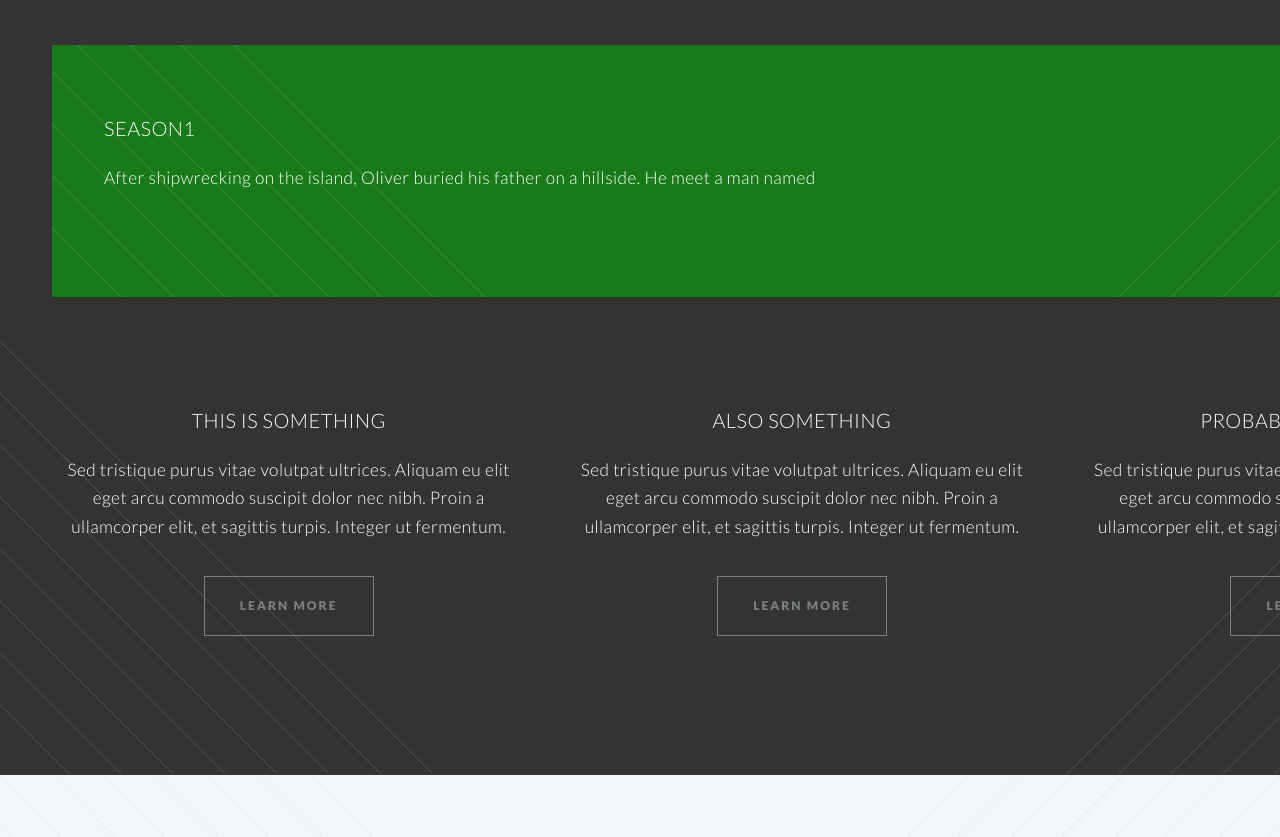
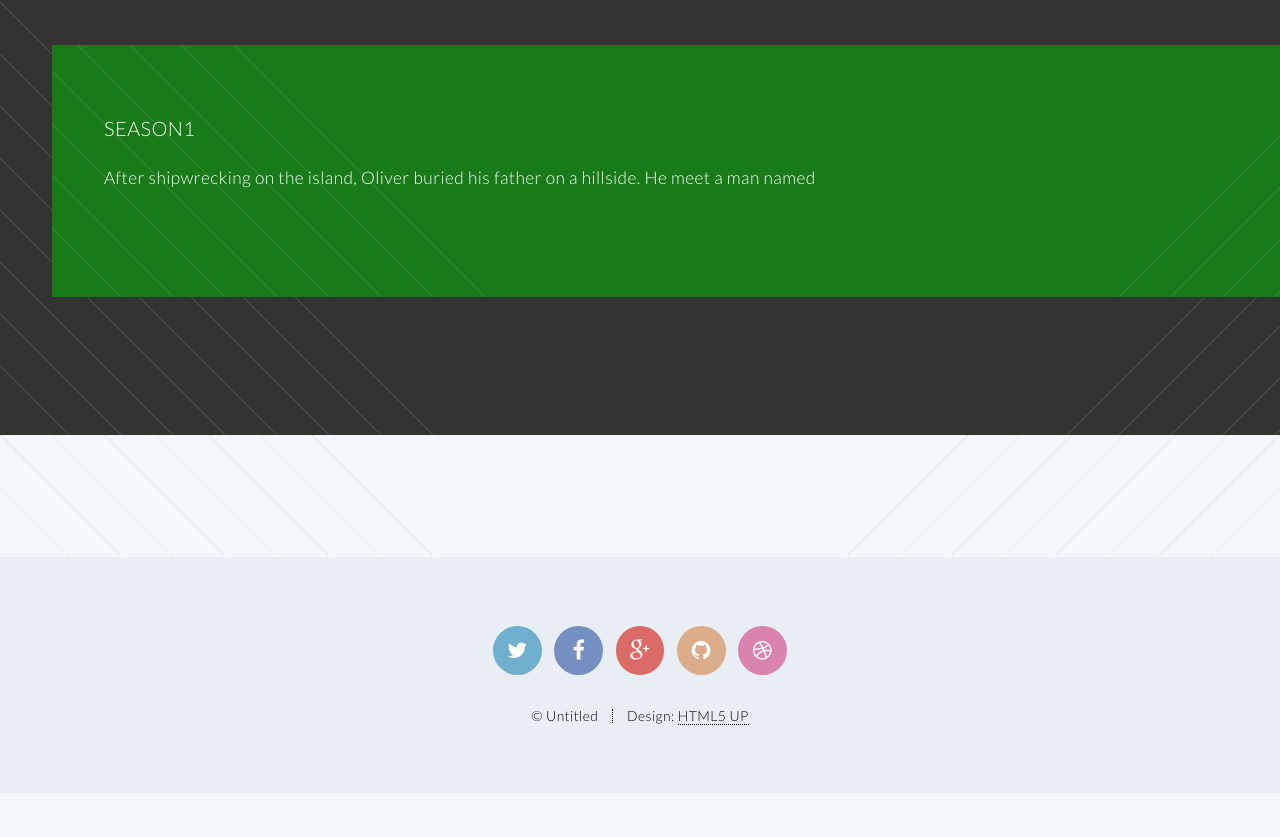
Before and after one commit to CowsAlways/CowsAlways.github.io, a plain HTML site: page Flashbacks.html in a window 1280 px wide. Shown: the part 404-1241 px from the top of the page. After the commit the page ends 1197 px from the top, so only its background shows below. Drawn offline with Linux system fonts and the light colour scheme.

Commit message:
Deleted section two

```diff
--- a/Flashbacks.html
+++ b/Flashbacks.html
@@ -77,55 +77,7 @@
 
 
 					<!-- Two -->
-						<section class="wrapper style1 container special">
-							<div class="row">
-								<div class="4u 12u(narrower)">
 
-									<section>
-										<header>
-											<h3>This is Something</h3>
-										</header>
-										<p>Sed tristique purus vitae volutpat ultrices. Aliquam eu elit eget arcu commodo suscipit dolor nec nibh. Proin a ullamcorper elit, et sagittis turpis. Integer ut fermentum.</p>
-										<footer>
-											<ul class="buttons">
-												<li><a href="#" class="button small">Learn More</a></li>
-											</ul>
-										</footer>
-									</section>
-
-								</div>
-								<div class="4u 12u(narrower)">
-
-									<section>
-										<header>
-											<h3>Also Something</h3>
-										</header>
-										<p>Sed tristique purus vitae volutpat ultrices. Aliquam eu elit eget arcu commodo suscipit dolor nec nibh. Proin a ullamcorper elit, et sagittis turpis. Integer ut fermentum.</p>
-										<footer>
-											<ul class="buttons">
-												<li><a href="#" class="button small">Learn More</a></li>
-											</ul>
-										</footer>
-									</section>
-
-								</div>
-								<div class="4u 12u(narrower)">
-
-									<section>
-										<header>
-											<h3>Probably Something</h3>
-										</header>
-										<p>Sed tristique purus vitae volutpat ultrices. Aliquam eu elit eget arcu commodo suscipit dolor nec nibh. Proin a ullamcorper elit, et sagittis turpis. Integer ut fermentum.</p>
-										<footer>
-											<ul class="buttons">
-												<li><a href="#" class="button small">Learn More</a></li>
-											</ul>
-										</footer>
-									</section>
-
-								</div>
-							</div>
-						</section>
 
 				</article>
 
```
